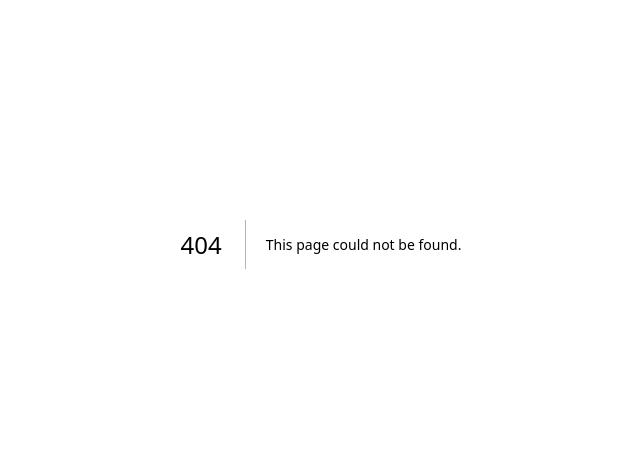
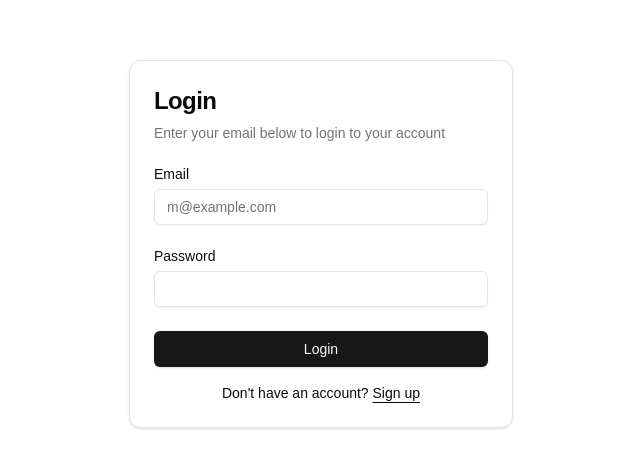
Before and after one commit to Klimpavlov/Itransition-course-project, a Next.js app in the folder frontend/: page /login in a window 1280 px wide. Before the commit this address had no page. Shown: the part 156-624 px from the top of the page, without its empty margins (319-959 px from the left). Built offline with nearby package versions, Linux system fonts and the light colour scheme.

Commit message:
fix: login

```diff
--- /dev/null
+++ b/frontend/src/app/login/page.jsx
@@ -0,0 +1,13 @@
+'use client';
+
+import { LoginForm } from "@/components/login-form"
+
+export default function Page() {
+  return (
+    (<div className="flex min-h-svh w-full items-center justify-center p-6 md:p-10">
+      <div className="w-full max-w-sm">
+        <LoginForm/>
+      </div>
+    </div>)
+  );
+}
--- /dev/null
+++ b/frontend/src/components/login-form.jsx
@@ -0,0 +1,72 @@
+import { cn } from "@/lib/utils"
+import { Button } from "@/components/ui/button"
+import {
+  Card,
+  CardContent,
+  CardDescription,
+  CardHeader,
+  CardTitle,
+} from "@/components/ui/card"
+import { Input } from "@/components/ui/input"
+import { Label } from "@/components/ui/label"
+import login from "@/app/api/login/login";
+import {useState} from "react";
+
+export function LoginForm({
+  className,
+  ...props
+}) {
+
+  const [email, setEmail] = useState('');
+  const [password, setPassword] = useState('');
+  const handleLogin = async(e) => {
+    e.preventDefault();
+    await login(email, password);
+
+  }
+
+  return (
+    (<div className={cn("flex flex-col gap-6", className)} {...props}>
+      <Card>
+        <CardHeader>
+          <CardTitle className="text-2xl">Login</CardTitle>
+          <CardDescription>
+            Enter your email below to login to your account
+          </CardDescription>
+        </CardHeader>
+        <CardContent>
+          <form>
+            <div className="flex flex-col gap-6">
+              <div className="grid gap-2">
+                <Label htmlFor="email">Email</Label>
+                <Input id="email" type="email" placeholder="m@example.com" required
+                       onChange={(e)=> setEmail(e.target.value)} />
+              </div>
+              <div className="grid gap-2">
+                <div className="flex items-center">
+                  <Label htmlFor="password">Password</Label>
+                  {/*<a*/}
+                  {/*  href="#"*/}
+                  {/*  className="ml-auto inline-block text-sm underline-offset-4 hover:underline">*/}
+                  {/*  Forgot your password?*/}
+                  {/*</a>*/}
+                </div>
+                <Input id="password" type="password" required
+                       onChange={(e)=> setPassword(e.target.value)}/>
+              </div>
+              <Button className="w-full" onClick={handleLogin}>
+                Login
+              </Button>
+            </div>
+            <div className="mt-4 text-center text-sm">
+              Don&apos;t have an account?{" "}
+              <a href="#" className="underline underline-offset-4">
+                Sign up
+              </a>
+            </div>
+          </form>
+        </CardContent>
+      </Card>
+    </div>)
+  );
+}
--- /dev/null
+++ b/frontend/src/components/ui/button.jsx
@@ -0,0 +1,48 @@
+import * as React from "react"
+import { Slot } from "@radix-ui/react-slot"
+import { cva } from "class-variance-authority";
+
+import { cn } from "@/lib/utils"
+
+const buttonVariants = cva(
+  "inline-flex items-center justify-center gap-2 whitespace-nowrap rounded-md text-sm font-medium transition-colors focus-visible:outline-none focus-visible:ring-1 focus-visible:ring-ring disabled:pointer-events-none disabled:opacity-50 [&_svg]:pointer-events-none [&_svg]:size-4 [&_svg]:shrink-0",
+  {
+    variants: {
+      variant: {
+        default:
+          "bg-primary text-primary-foreground shadow hover:bg-primary/90",
+        destructive:
+          "bg-destructive text-destructive-foreground shadow-sm hover:bg-destructive/90",
+        outline:
+          "border border-input bg-background shadow-sm hover:bg-accent hover:text-accent-foreground",
+        secondary:
+          "bg-secondary text-secondary-foreground shadow-sm hover:bg-secondary/80",
+        ghost: "hover:bg-accent hover:text-accent-foreground",
+        link: "text-primary underline-offset-4 hover:underline",
+      },
+      size: {
+        default: "h-9 px-4 py-2",
+        sm: "h-8 rounded-md px-3 text-xs",
+        lg: "h-10 rounded-md px-8",
+        icon: "h-9 w-9",
+      },
+    },
+    defaultVariants: {
+      variant: "default",
+      size: "default",
+    },
+  }
+)
+
+const Button = React.forwardRef(({ className, variant, size, asChild = false, ...props }, ref) => {
+  const Comp = asChild ? Slot : "button"
+  return (
+    (<Comp
+      className={cn(buttonVariants({ variant, size, className }))}
+      ref={ref}
+      {...props} />)
+  );
+})
+Button.displayName = "Button"
+
+export { Button, buttonVariants }
--- /dev/null
+++ b/frontend/src/components/ui/card.jsx
@@ -0,0 +1,50 @@
+import * as React from "react"
+
+import { cn } from "@/lib/utils"
+
+const Card = React.forwardRef(({ className, ...props }, ref) => (
+  <div
+    ref={ref}
+    className={cn("rounded-xl border bg-card text-card-foreground shadow", className)}
+    {...props} />
+))
+Card.displayName = "Card"
+
+const CardHeader = React.forwardRef(({ className, ...props }, ref) => (
+  <div
+    ref={ref}
+    className={cn("flex flex-col space-y-1.5 p-6", className)}
+    {...props} />
+))
+CardHeader.displayName = "CardHeader"
+
+const CardTitle = React.forwardRef(({ className, ...props }, ref) => (
+  <div
+    ref={ref}
+    className={cn("font-semibold leading-none tracking-tight", className)}
+    {...props} />
+))
+CardTitle.displayName = "CardTitle"
+
+const CardDescription = React.forwardRef(({ className, ...props }, ref) => (
+  <div
+    ref={ref}
+    className={cn("text-sm text-muted-foreground", className)}
+    {...props} />
+))
+CardDescription.displayName = "CardDescription"
+
+const CardContent = React.forwardRef(({ className, ...props }, ref) => (
+  <div ref={ref} className={cn("p-6 pt-0", className)} {...props} />
+))
+CardContent.displayName = "CardContent"
+
+const CardFooter = React.forwardRef(({ className, ...props }, ref) => (
+  <div
+    ref={ref}
+    className={cn("flex items-center p-6 pt-0", className)}
+    {...props} />
+))
+CardFooter.displayName = "CardFooter"
+
+export { Card, CardHeader, CardFooter, CardTitle, CardDescription, CardContent }
--- /dev/null
+++ b/frontend/src/components/ui/input.jsx
@@ -0,0 +1,19 @@
+import * as React from "react"
+
+import { cn } from "@/lib/utils"
+
+const Input = React.forwardRef(({ className, type, ...props }, ref) => {
+  return (
+    (<input
+      type={type}
+      className={cn(
+        "flex h-9 w-full rounded-md border border-input bg-transparent px-3 py-1 text-base shadow-sm transition-colors file:border-0 file:bg-transparent file:text-sm file:font-medium file:text-foreground placeholder:text-muted-foreground focus-visible:outline-none focus-visible:ring-1 focus-visible:ring-ring disabled:cursor-not-allowed disabled:opacity-50 md:text-sm",
+        className
+      )}
+      ref={ref}
+      {...props} />)
+  );
+})
+Input.displayName = "Input"
+
+export { Input }
--- /dev/null
+++ b/frontend/src/components/ui/label.jsx
@@ -0,0 +1,18 @@
+"use client"
+
+import * as React from "react"
+import * as LabelPrimitive from "@radix-ui/react-label"
+import { cva } from "class-variance-authority";
+
+import { cn } from "@/lib/utils"
+
+const labelVariants = cva(
+  "text-sm font-medium leading-none peer-disabled:cursor-not-allowed peer-disabled:opacity-70"
+)
+
+const Label = React.forwardRef(({ className, ...props }, ref) => (
+  <LabelPrimitive.Root ref={ref} className={cn(labelVariants(), className)} {...props} />
+))
+Label.displayName = LabelPrimitive.Root.displayName
+
+export { Label }
```
